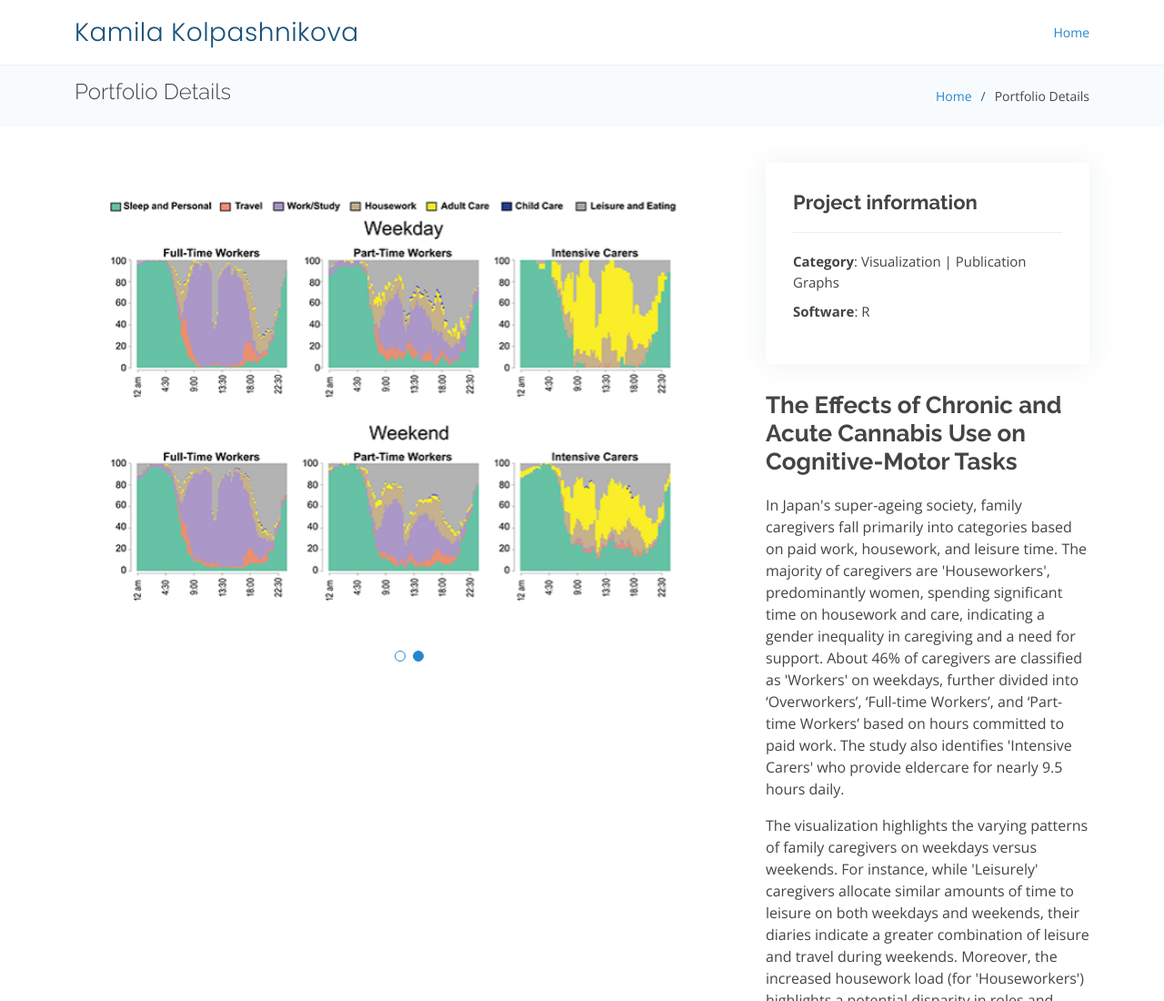
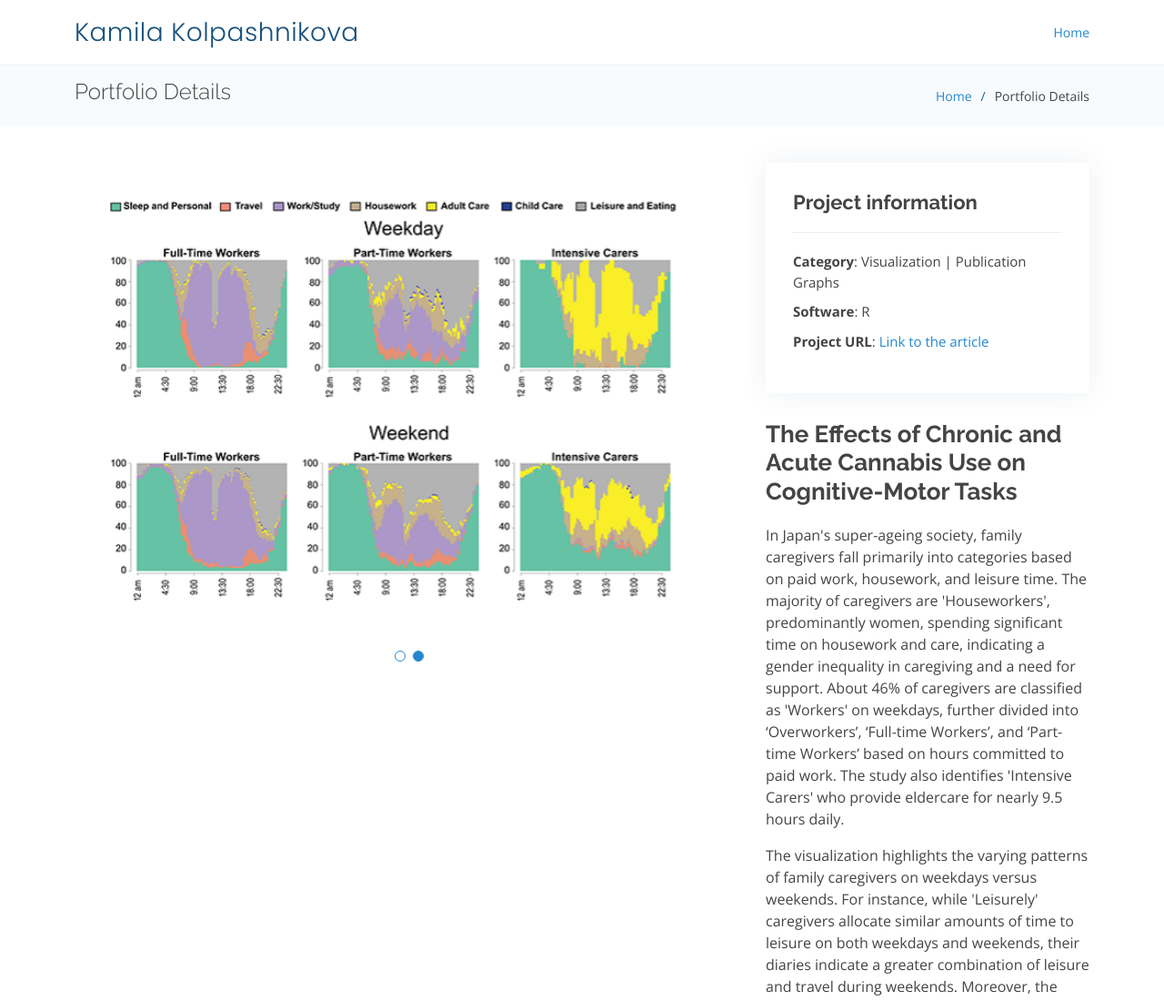
Before and after one commit to kamila-kolpashnikova-portfolio/kamila-kolpashnikova-portfolio.github.io, a plain HTML site: page sequence-analysis.html in a window 1280 px wide. Shown: the top 1100 px of the page at 91% size. Drawn offline with nearby package versions, Linux system fonts and the light colour scheme.

Commit message:
adding link to the paper

```diff
--- a/sequence-analysis.html
+++ b/sequence-analysis.html
@@ -103,6 +103,8 @@
               <ul>
                 <li><strong>Category</strong>: Visualization | Publication Graphs </li>
                 <li><strong>Software</strong>: R </li>
+                <li><strong>Project URL</strong>: <a href="https://link.springer.com/article/10.1007/s12062-020-09313-3" target="_blank">Link to the article</a></li>
+
               </ul>
             </div>
             <div class="portfolio-description">
```
